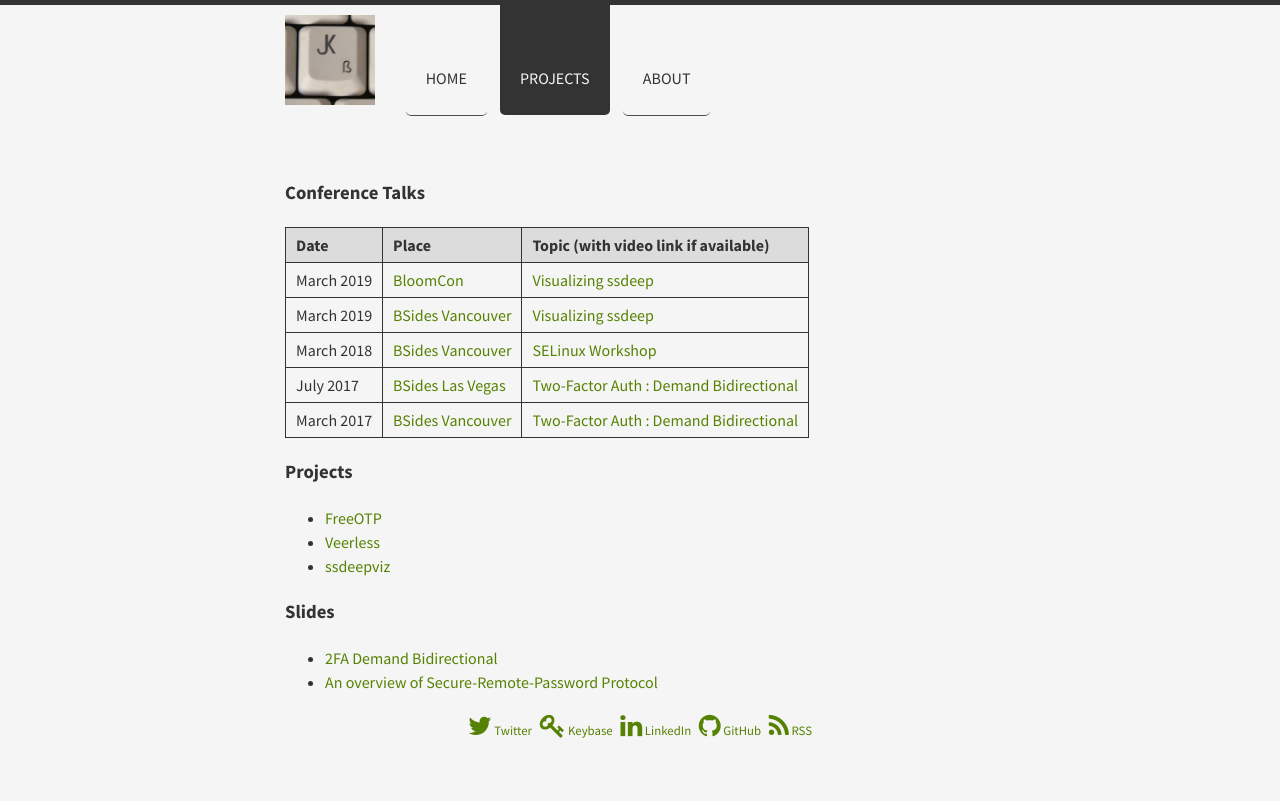
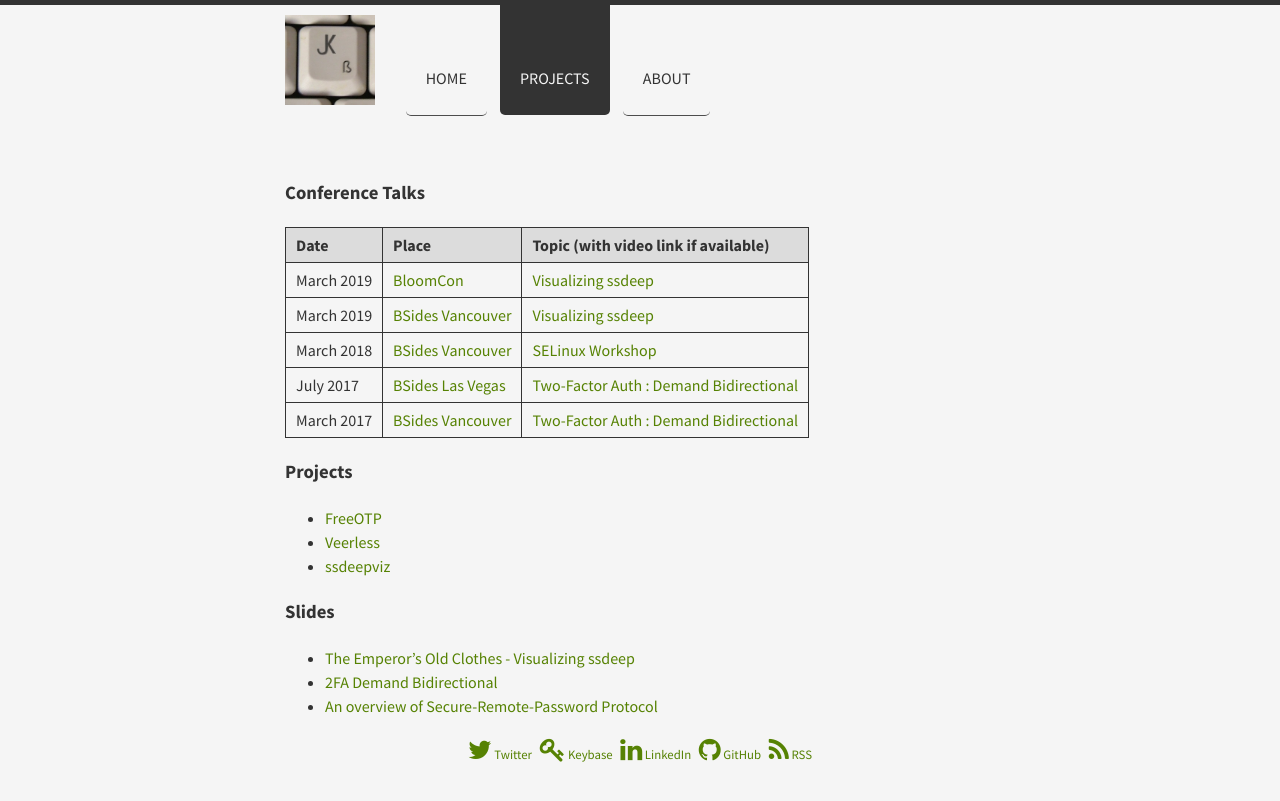
Before and after one commit to joekir/joekir.github.io, a Jekyll site: the page built from projects/index.md, in a window 1280 px wide. Shown: the top 801 px of the page. Built offline with Jekyll 4.4.1, drawn with Linux system fonts in a browser that asks for light colours.

Commit message:
Update index.md

```diff
--- a/projects/index.md
+++ b/projects/index.md
@@ -21,5 +21,6 @@ title: Projects
 
 ### Slides
 
+* [The Emperor's Old Clothes - Visualizing ssdeep](https://docs.google.com/presentation/d/e/2PACX-1vTbRtG0z2zsvYaIv9EwSVunOjhuZoxZMmxfJhFPlLJwgC85JISulZgKm7w8bEaQHA/pub?start=true&loop=false&delayms=3000#slide=id.p21){:target="_blank"}
 * [2FA Demand Bidirectional](https://www.josephkirwin.com/2FA-Demand-Bidirectional/){:target="_blank"}
 * [An overview of Secure-Remote-Password Protocol](https://www.josephkirwin.com/srp-talk){:target="_blank"}
```
